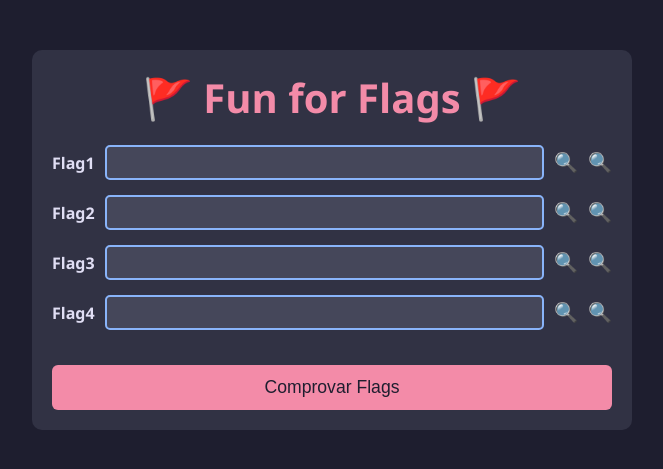
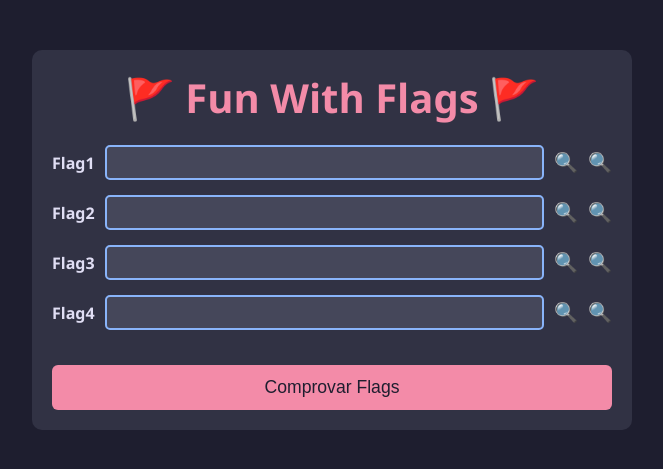
Before and after one commit to TrencaloS/CTF_FunwithFlags, a PHP site: page / in a window 1280 px wide. Shown: the top 469 px of the page, without its empty margins (308-971 px from the left). Run offline with PHP 8.4, Linux system fonts and the light colour scheme; data that the repository does not hold is empty.

Commit message:
Update index.php

```diff
--- a/Admin/DockerComprovador/src/index.php
+++ b/Admin/DockerComprovador/src/index.php
@@ -31,7 +31,7 @@ if(isset(
 <head>
   <meta charset="UTF-8">
   <meta name="viewport" content="width=device-width, initial-scale=1">
-  <title>🚩 Fun with Flags 🚩</title>
+  <title>🚩 Fun With Flags 🚩</title>
   <style>
     :root { --bg: #1e1e2f; --fg: #e0def4; --primary: #89b4fa; --accent: #f38ba8; }
     * { box-sizing: border-box; margin: 0; padding: 0; }
@@ -55,7 +55,7 @@ if(isset(
 </head>
 <body>
   <div class="container">
-    <h1>🚩 Fun for Flags 🚩</h1>
+    <h1>🚩 Fun With Flags 🚩</h1>
     <form method="post">
       <?php foreach($flags as $clau => $valor): ?>
         <label for="<?php echo $clau; ?>"><?php echo 'Flag'.substr($clau,-1); ?></label>
```
